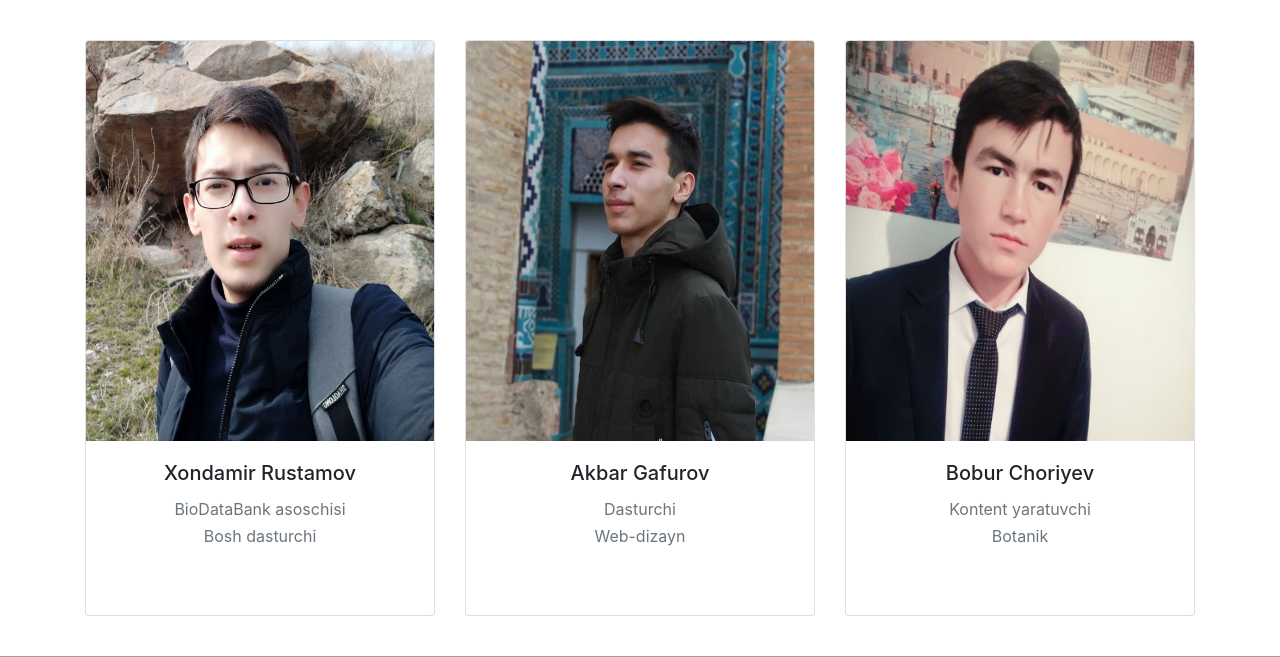
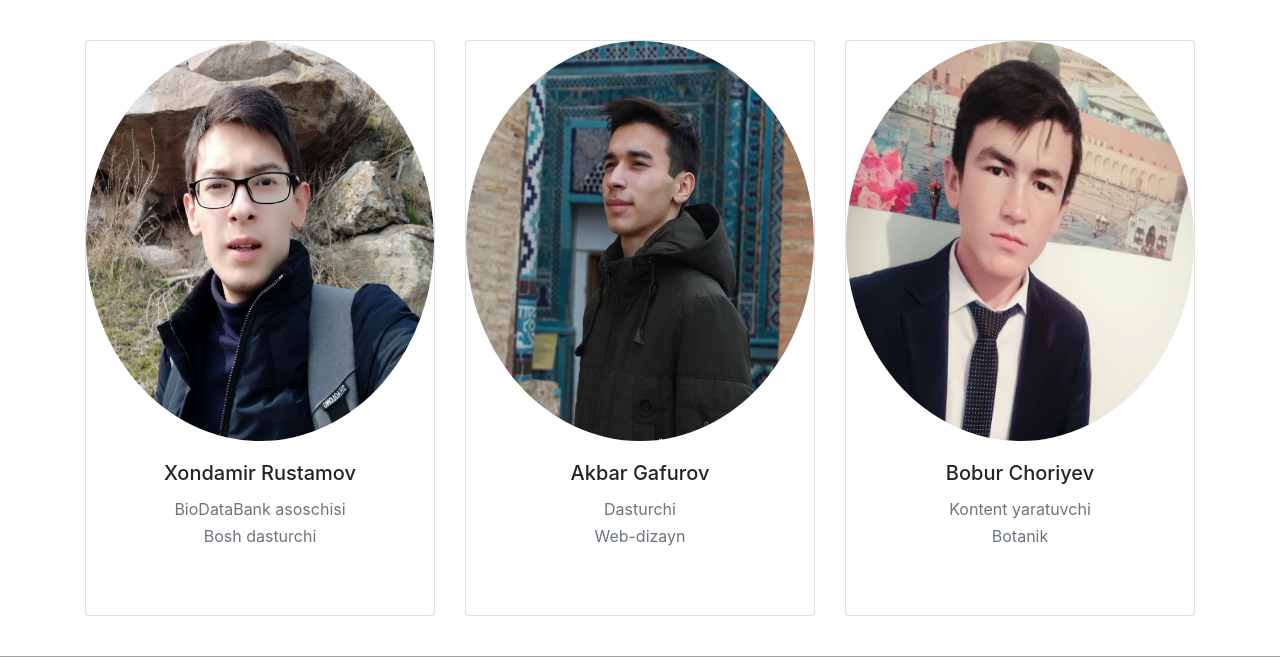
Before and after one commit to KhondamirRustamov/BioDataBank.uz, a Flask app: page /jamoamiz in a window 1280 px wide. Shown: the part 160-817 px from the top of the page. Run offline with Flask 2, Linux system fonts and the light colour scheme; some libraries are stand-ins or nearby versions; grey boxes are pictures that could not be loaded.

Commit message:
new photo

```diff
--- a/templates/team.html
+++ b/templates/team.html
@@ -9,12 +9,13 @@
     margin-bottom: 0.2em;
    }
 </style>
+
     <br>
     <div class="container py-3">
         <div class="card-deck">
 
             <div class="card" style="height: 72vh;">
-                <img class="card-img-top" src="{{url_for('static', filename='image/Khondamir.jpg')}}" alt="Card image cap" style="height: 50vh;">
+                <img class="card-img-top rounded-circle" src="{{url_for('static', filename='image/Khondamir.jpg')}}" alt="Xondamir" style="height: 50vh;">
                 <div class="card-body text-center">
                     <h5 class="card-title">Xondamir Rustamov</h5>
                     <p class="card-text text-muted">BioDataBank asoschisi</p>
@@ -23,7 +24,7 @@
             </div>
 
             <div class="card" style="height: 72vh;">
-                <img class="card-img-top" src="{{url_for('static', filename='image/Akbar.jpg')}}" alt="Card image cap" style="height: 50vh;">
+                <img class="card-img-top rounded-circle" src="{{url_for('static', filename='image/Akbar.jpg')}}" alt="Akbar" style="height: 50vh;">
                 <div class="card-body text-center">
                     <h5 class="card-title">Akbar Gafurov</h5>
                     <p class="card-text text-muted">Dasturchi</p>
@@ -32,7 +33,7 @@
             </div>
 
             <div class="card" style="height: 72vh;">
-                <img class="card-img-top" src="{{url_for('static', filename='image/Bobur.jpg')}}" alt="Card image cap" style="height: 50vh;">
+                <img class="card-img-top rounded-circle" src="{{url_for('static', filename='image/Bobur.jpg')}}" alt="Bobur" style="height: 50vh;">
                 <div class="card-body text-center">
                     <h5 class="card-title">Bobur Choriyev</h5>
                     <p class="card-text text-muted">Kontent yaratuvchi</p>
@@ -42,5 +43,6 @@
 
         </div>
     </div>
-<br>
+    <br>
+
 {% endblock %}
```
